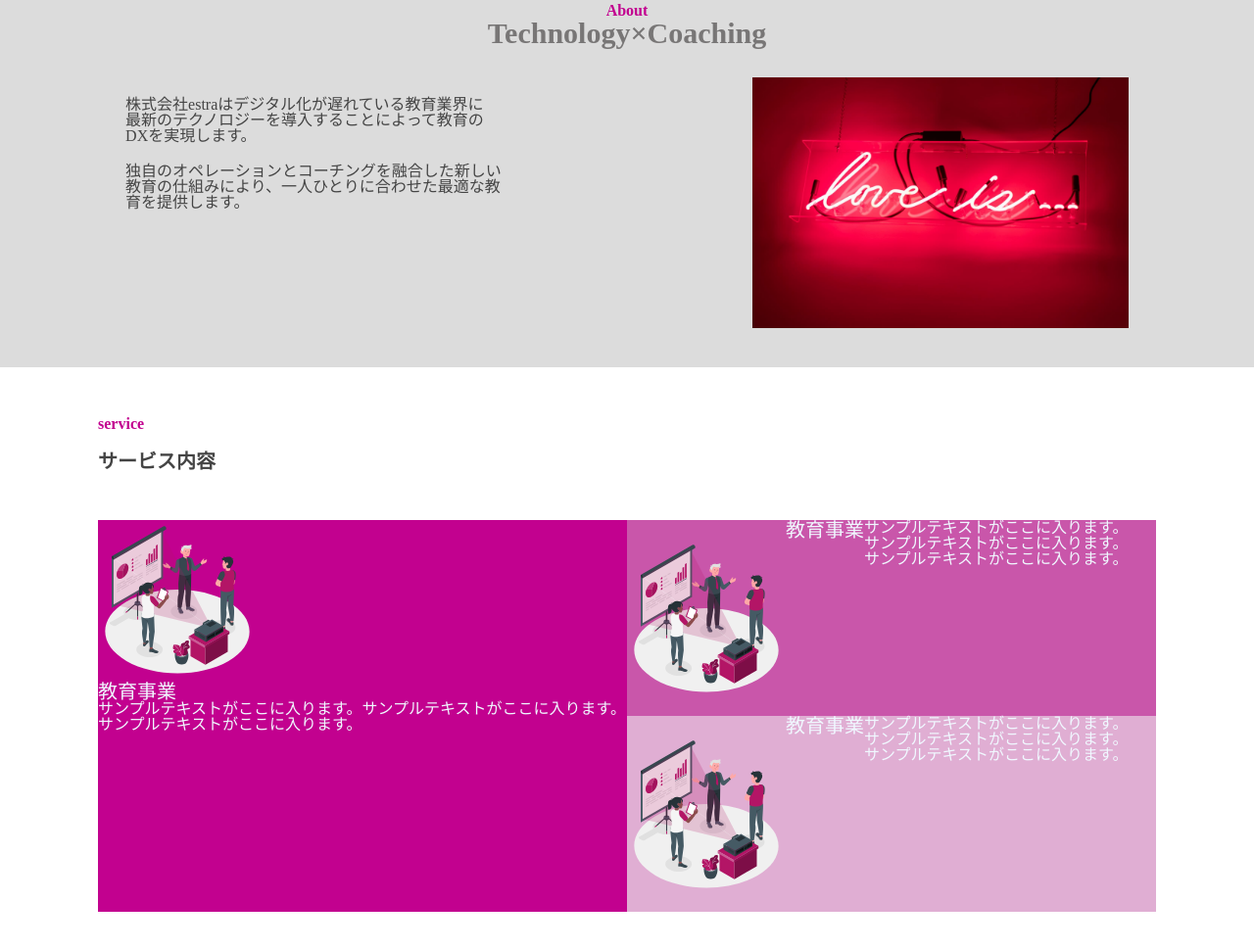
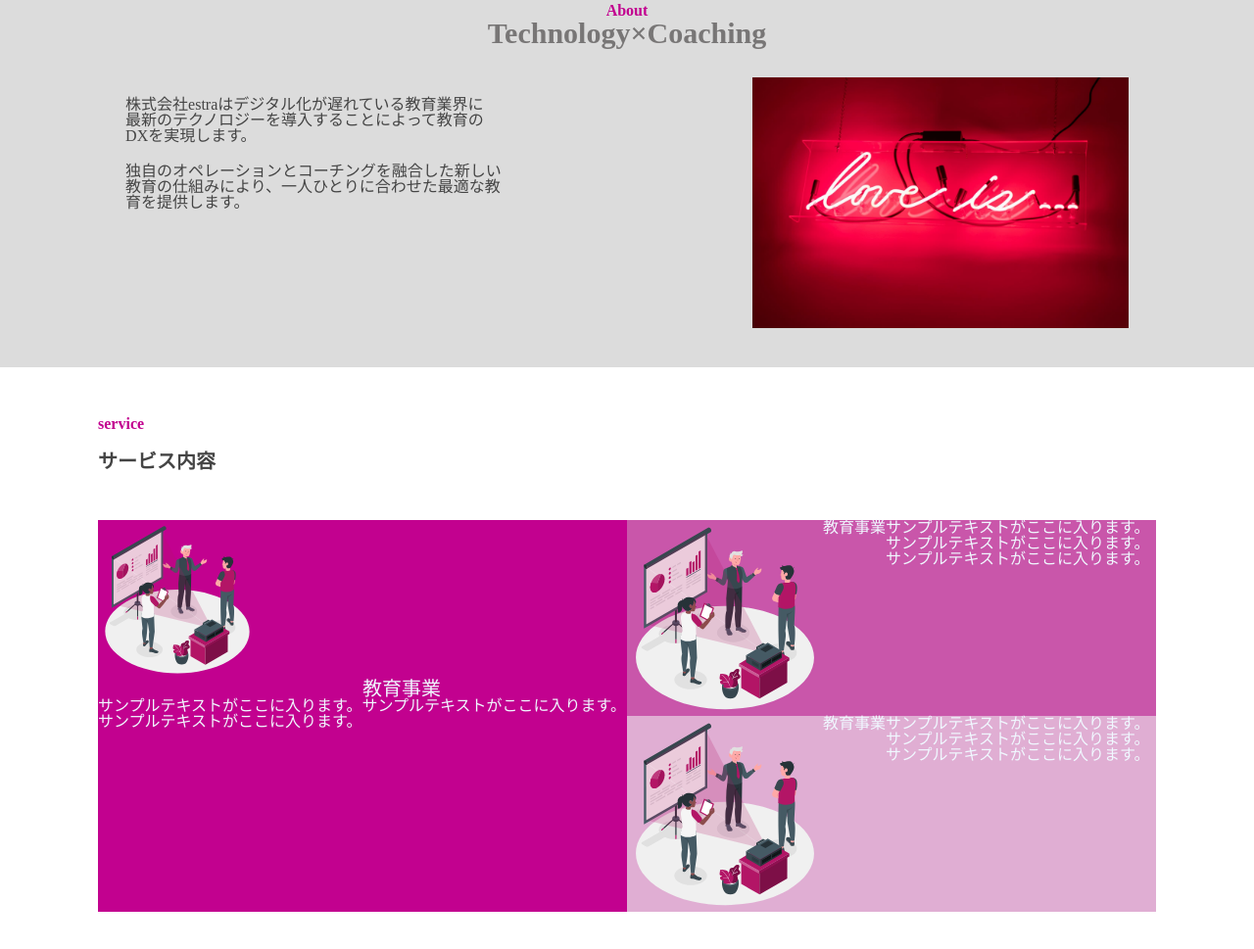
Before and after one commit to kokikoki09/LP-create, a plain HTML site: page index.html in a window 1280 px wide. Shown: the part 1215-2184 px from the top of the page at 98% size. Drawn offline with Linux system fonts and the light colour scheme.

Commit message:
first-commit

```diff
--- a/css/style.css
+++ b/css/style.css
@@ -172,22 +172,27 @@
   color: aliceblue;
 }
 
-.service_content_item_ttl {
+.service_content_item_ttl_1{
   font-size: 20px;
+  display: block;
+  padding-left: 50%;
 }
 
-.service_content_item_text {
+.service_content_item_text_1{
 }
 
-.service_content_item_img {
+.service_content_item_img_1{
   width: 30%;
+  display: block;
 }
 
-.service_content_item_1 {
+.service_content_item_1{
   width: 100%;
   grid-column: 1/2;
   grid-row: 1/3;
   background-color: rgb(194, 1, 143);
+  display: flex;
+  flex-direction: column;
 }
 
 .service_content_item_2 {
--- a/index.html
+++ b/index.html
@@ -71,24 +71,26 @@
       <h4 class="section_4_ttl_complement">service</h4>
       <h2 class="section_4_ttl_title">サービス内容</h2>
     </div>
+
     <div class="service_content">
       <div class="service_content_item_1">
-      <img class="service_content_item_img" src="img\service__first.svg" alt="">
-      <p class="service_content_item_ttl">教育事業</p>
-      <p class="service_content_item_text">サンプルテキストがここに入ります。サンプルテキストがここに入ります。サンプルテキストがここに入ります。</p>
+        <img class="service_content_item_img_1" src="img\service__first.svg" alt="">
+        <p class="service_content_item_ttl_1">教育事業</p>
+        <p class="service_content_item_text_1">サンプルテキストがここに入ります。サンプルテキストがここに入ります。サンプルテキストがここに入ります。</p>
       </div>
+
       <div class="service_content_item_2">
-        <img class="service_content_item_img" src="img\service__first.svg" alt="">
-        <p class="service_content_item_ttl">教育事業</p>
-        <p class="service_content_item_text">サンプルテキストがここに入ります。<br>サンプルテキストがここに入ります。<br>サンプルテキストがここに入ります。</p>
+        <img class="service_content_item_img_2" src="img\service__first.svg" alt="">
+        <p class="service_content_item_ttl_2">教育事業</p>
+        <p class="service_content_item_text_2">サンプルテキストがここに入ります。<br>サンプルテキストがここに入ります。<br>サンプルテキストがここに入ります。</p>
       </div>
+
       <div class="service_content_item_3">
-        <img class="service_content_item_img" src="img\service__first.svg" alt="">
-        <p class="service_content_item_ttl">教育事業</p>
-        <p class="service_content_item_text">サンプルテキストがここに入ります。<br>サンプルテキストがここに入ります。<br>サンプルテキストがここに入ります。</p>
+        <img class="service_content_item_img_3" src="img\service__first.svg" alt="">
+        <p class="service_content_item_ttl_3">教育事業</p>
+        <p class="service_content_item_text_3">サンプルテキストがここに入ります。<br>サンプルテキストがここに入ります。<br>サンプルテキストがここに入ります。</p>
       </div>
     </div>
-  </div>
   </main>
   <footer>
 
```
